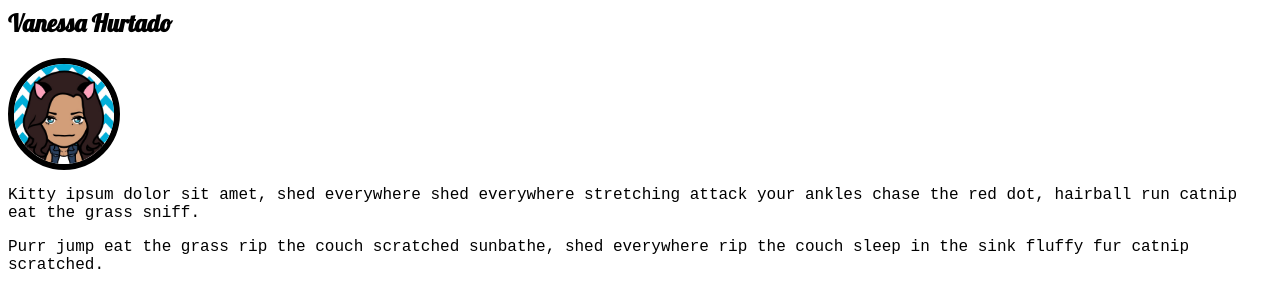
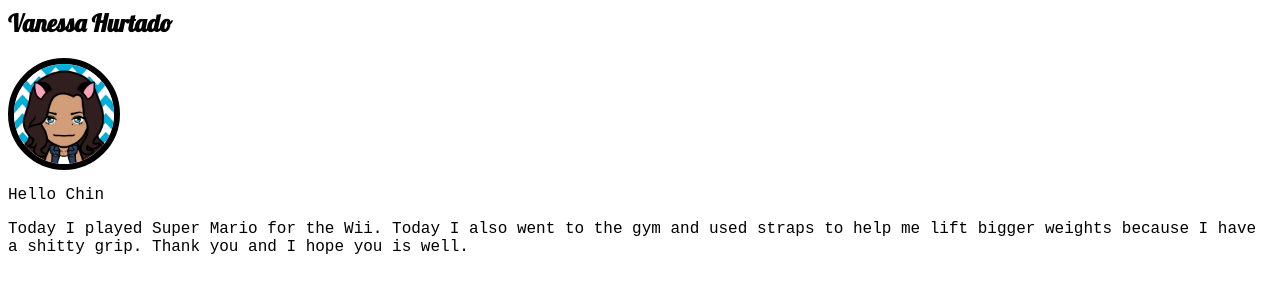
Before and after one commit to vhurtad/vhurtad.github.io, a plain HTML site: page index.html in a window 1280 px wide. Drawn offline with Linux system fonts and the light colour scheme.

Commit message:
trying again

```diff
--- a/index.html
+++ b/index.html
@@ -30,5 +30,7 @@
 
 <img class="small-image border" src="images/me.JPG" alt="img">
 
-<p class="red-text">Kitty ipsum dolor sit amet, shed everywhere shed everywhere stretching attack your ankles chase the red dot, hairball run catnip eat the grass sniff.</p>
-<p class="red-text">Purr jump eat the grass rip the couch scratched sunbathe, shed everywhere rip the couch sleep in the sink fluffy fur catnip scratched.</p>
+<p class="red-text">Hello Chin</p>
+<p class="red-text">Today I played Super Mario for the Wii.
+  Today I also went to the gym and used straps to help me lift bigger weights because I have a shitty grip.
+ Thank you and I hope you is well.  </p>
```
